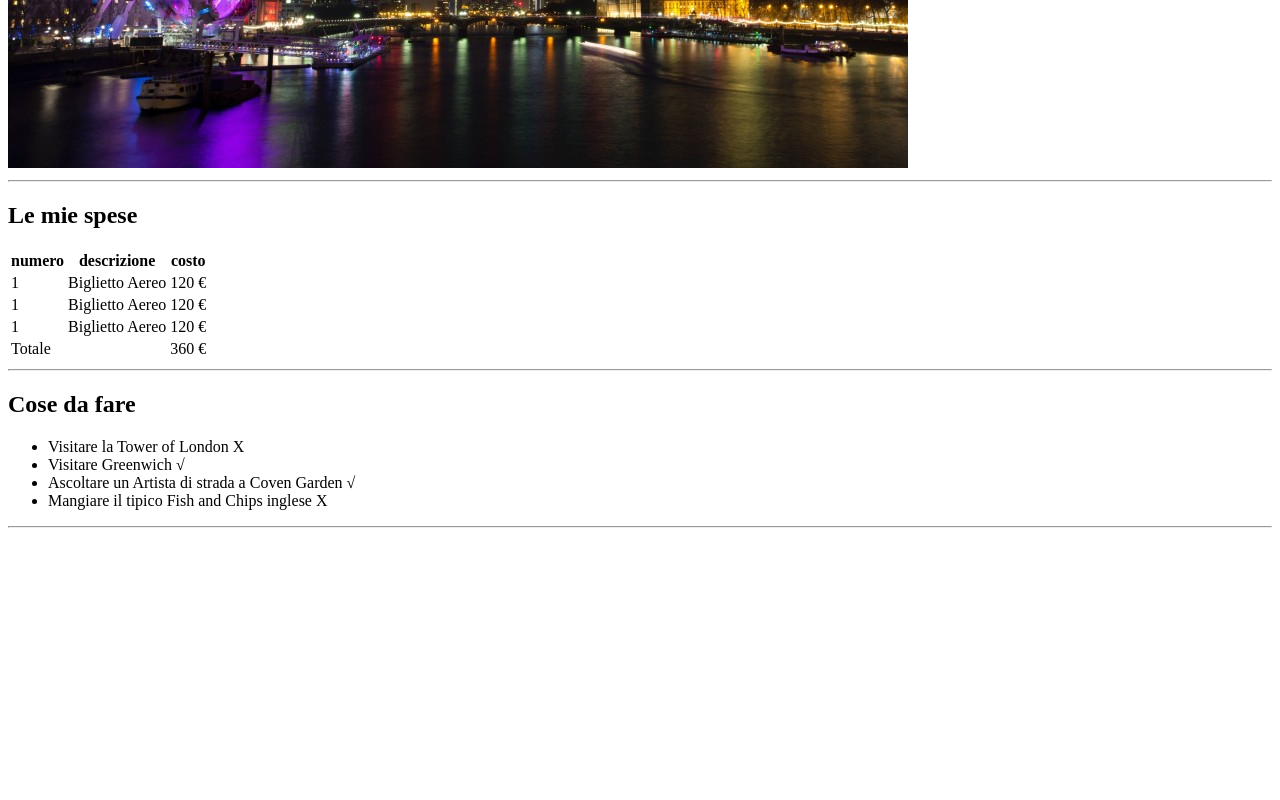
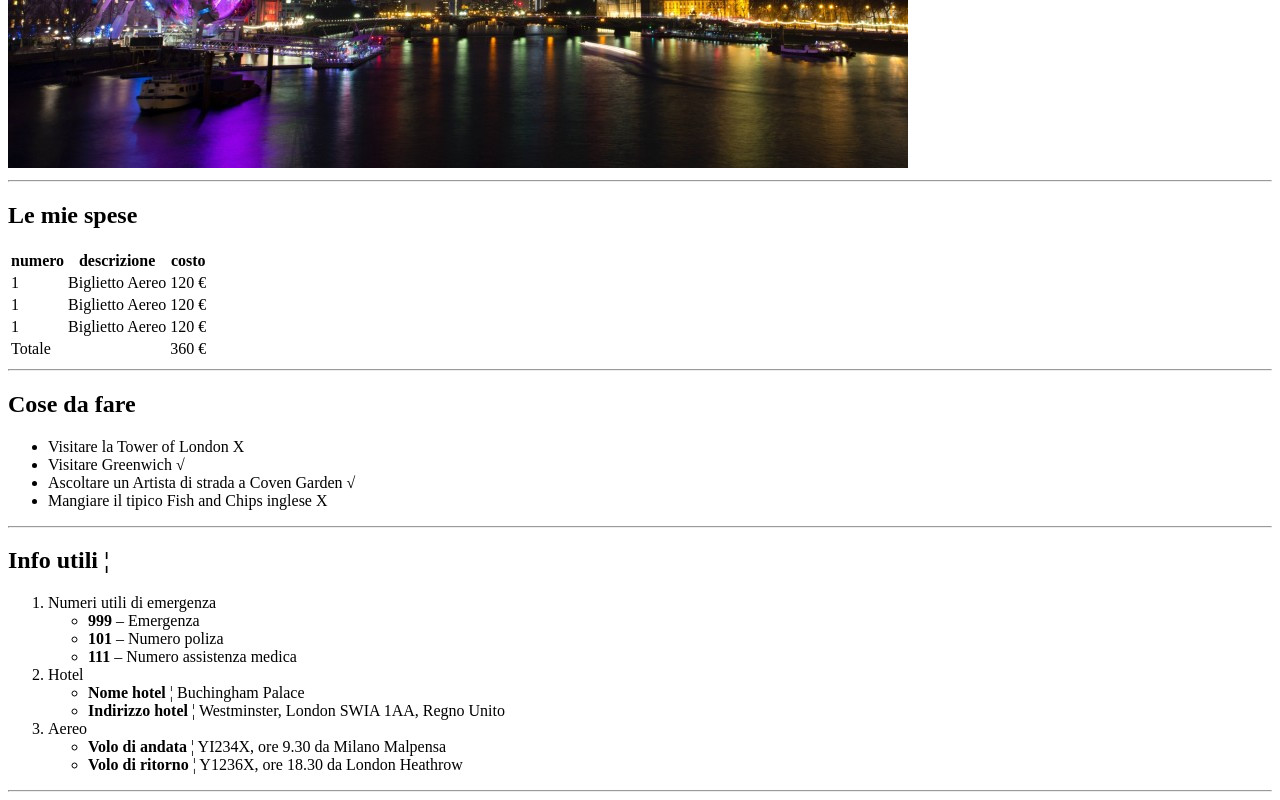
Before and after one commit to StefanoDaniello/html-london-trip, a plain HTML site: page index.html in a window 1280 px wide. Shown: the part 512-1312 px from the top of the page. Before the commit the page ends 1048 px from the top, so only its background shows below. Drawn offline with Linux system fonts and the light colour scheme.

Commit message:
aggiunta seconda lista

```diff
--- a/index.html
+++ b/index.html
@@ -9,7 +9,7 @@
     <header>
         <h1>il mio viaggio a londra</h1>
         <table>
-            <img src="img/pexels-bill-emrich-230794-0.jpg" alt="">
+            <img src="img/pexels-bill-emrich-230794-0.jpg" alt="Ruota panoramica">
             <img src="img/pexels-bill-emrich-230794-1.jpg" alt="">
             <img src="img/pexels-bill-emrich-230794-2.jpg" alt="">
         </table>
@@ -17,7 +17,7 @@
     </header>
     <main>
         <h2>Le mie spese</h2>
-        <table>
+        <table> <!--inizio tabella-->
             <thead>
                 <tr>
                     <th>numero</th>
@@ -50,17 +50,45 @@
                     <td>360 &#8364;</td>
 
               </tfoot>
-        </table>
+        </table> <!--fine tabella-->
         <hr>
-        <h2>Cose da fare</h2>
+        <h2>Cose da fare</h2> <!--inizio lista-->
         <ul>
             <li>Visitare la Tower of London &#935;</li>
             <li>Visitare Greenwich &#8730;</li>
             <li>Ascoltare un Artista di strada a Coven Garden &#8730;</li>
             <li>Mangiare il tipico Fish and Chips inglese &#935;</li>
-        </ul>
+        </ul> <!--fine lista-->
         <hr>
+        <h2>Info utili &#166;</h2> <!--inizio seconda lista-->
+        <ol>
+            <li>Numeri utili di emergenza
+                <ul>
+                    <li><strong>999</strong> &#8211; Emergenza</li>
+                    <li><strong>101</strong> &#8211; Numero poliza</li>
+                     <li><strong>111</strong> &#8211; Numero assistenza medica</li>
+                </ul>
+            </li>
+
+            <li>Hotel
+                <ul>
+                    <li><strong>Nome hotel</strong> &#166; Buchingham Palace</li>
+                    <li><strong>Indirizzo hotel</strong> &#166; Westminster, London SWIA 1AA, Regno Unito </li>
+                </ul>
+            </li>
+
+            <li>Aereo
+                <ul>
+                    <li><strong>Volo di andata</strong> &#166; YI234X, ore 9.30 da Milano Malpensa</li>
+                    <li><strong>Volo di ritorno</strong> &#166; Y1236X, ore 18.30 da London Heathrow</li>
+                </ul>
+            </li>
+        </ol>
+        <hr> <!--fine seconda lista-->
     </main>
+
+
+
 
 </body>
 </html>
```
